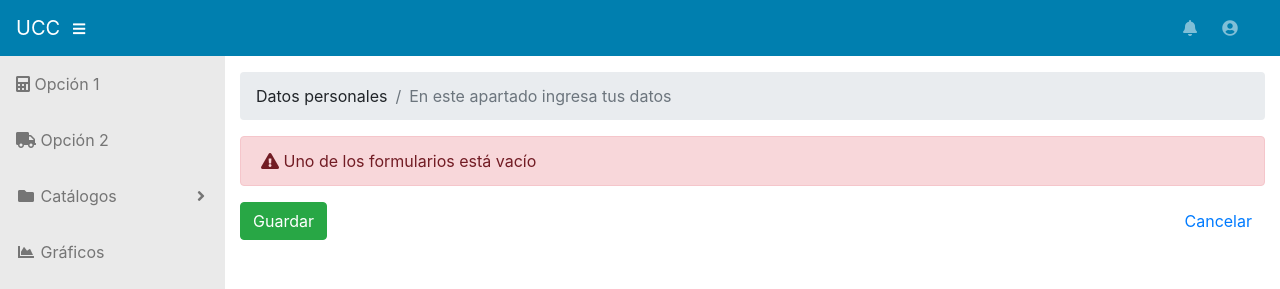
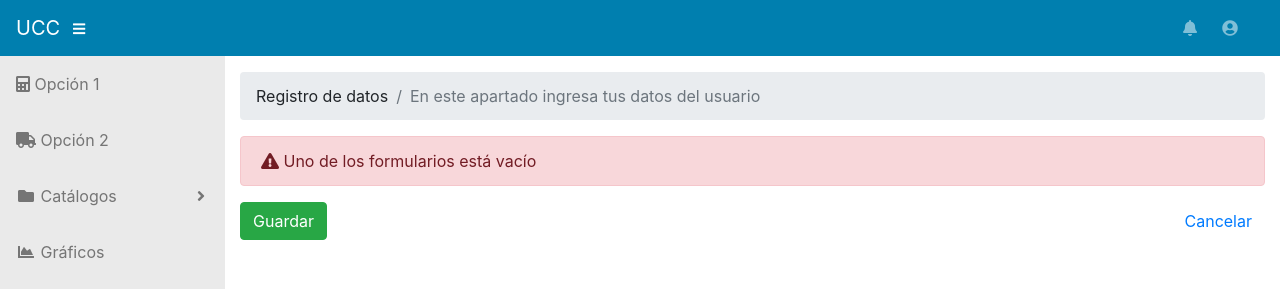
Before and after one commit to Desarrollo-de-aplicaciones-web-2024/proyecto-integrador-team-1, a PHP site: page /servicio/inicial/Formulario_Registro_Dato.php in a window 1280 px wide. Shown: the top 289 px of the page. Run offline with PHP 8.4, Linux system fonts and the light colour scheme.

Commit message:
Base y avance de la pantalla de Registro

```diff
--- a/app/servicio/inicial/Formulario_Registro_Dato.php
+++ b/app/servicio/inicial/Formulario_Registro_Dato.php
@@ -32,8 +32,8 @@
 
             <nav aria-label="breadcrumb">
                 <ol class="breadcrumb">
-                    <li class="breadcrumb-item">Datos personales</li>
-                    <li class="breadcrumb-item active" aria-current="page">En este apartado ingresa tus datos</li>
+                    <li class="breadcrumb-item">Registro de datos</li>
+                    <li class="breadcrumb-item active" aria-current="page">En este apartado ingresa tus datos del usuario</li>
                 </ol>
             </nav>
 
```
